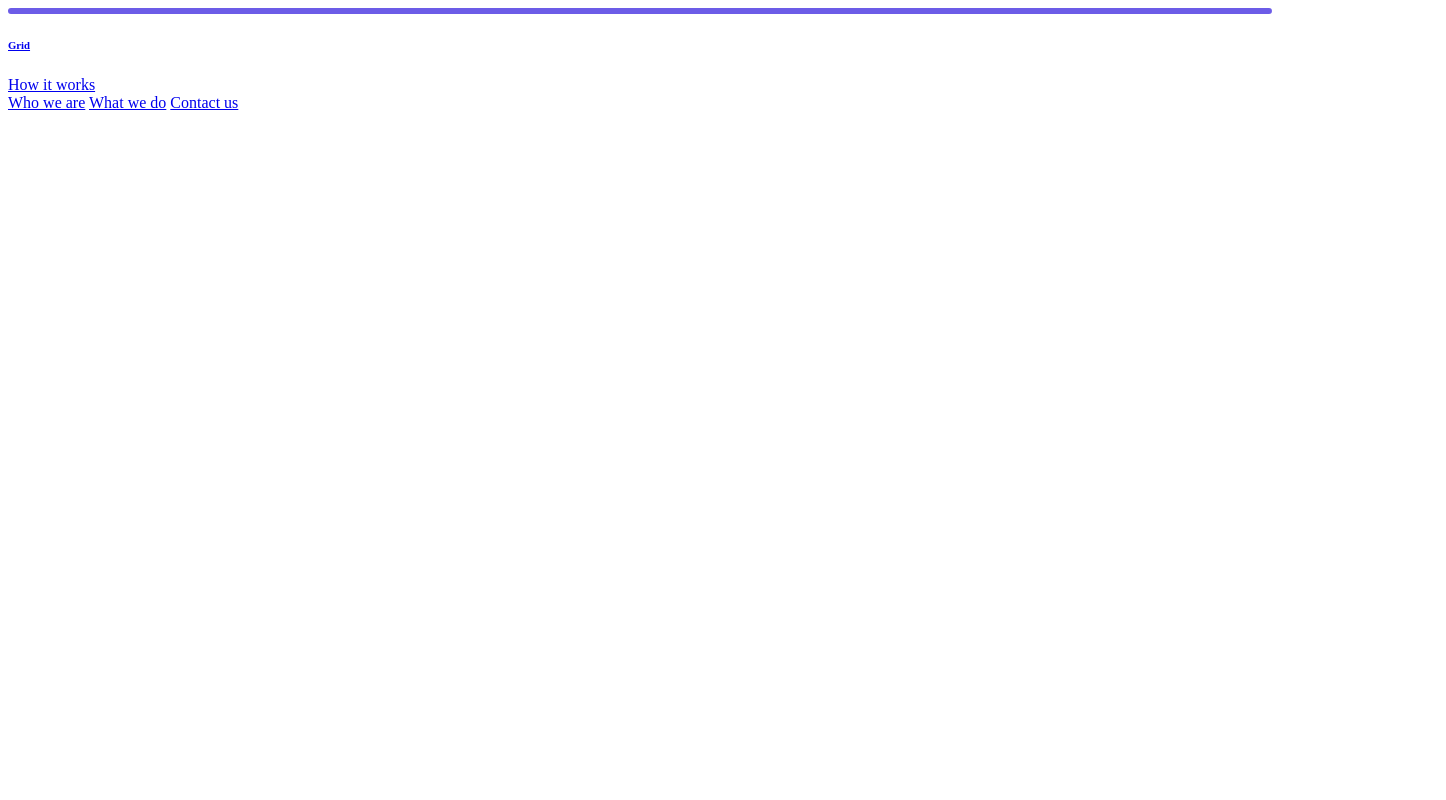
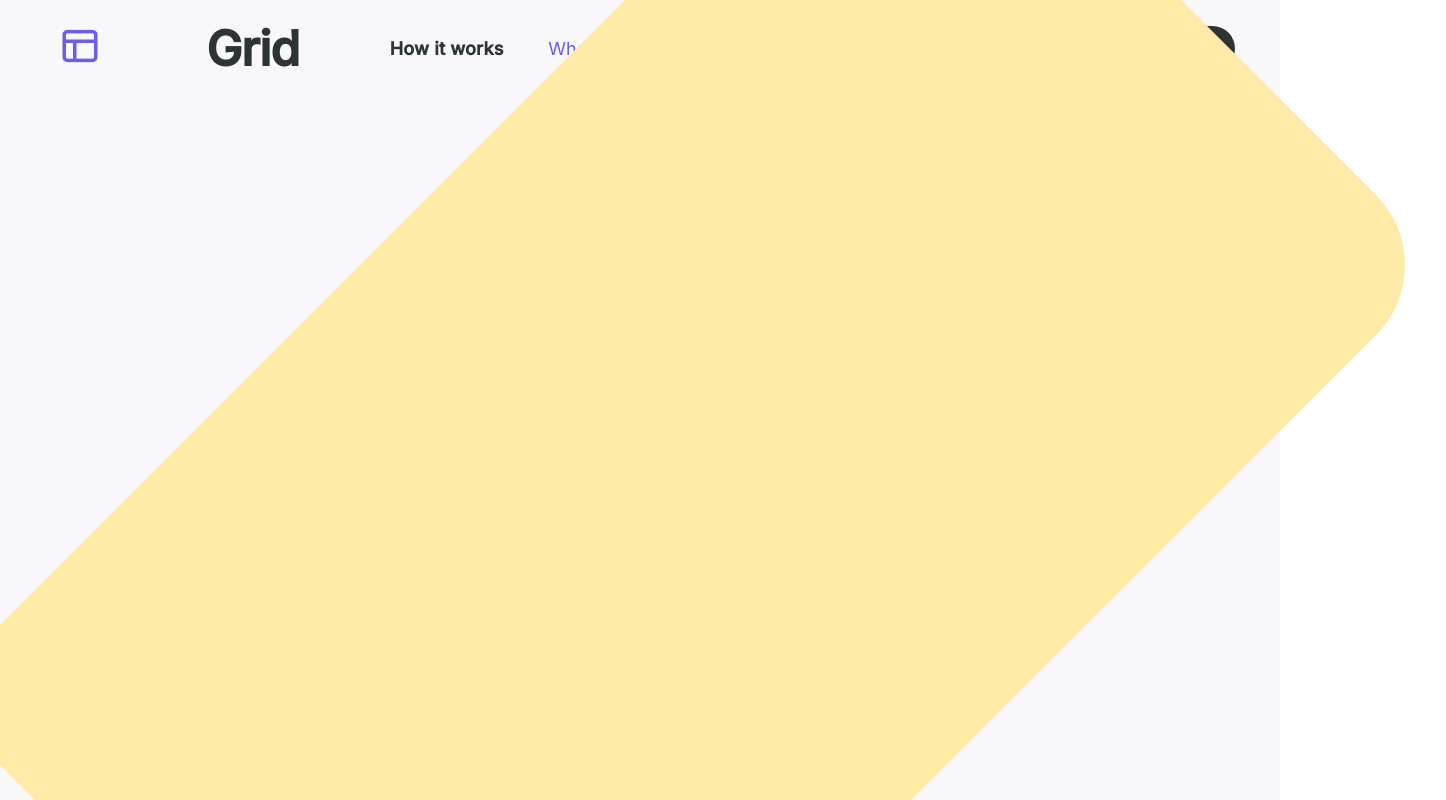
Before and after one commit to matze85eikholts/layout-markup-learn-projects, a plain HTML site: page 02-learning-figma-fonts-template/index.html in a window 1280 px wide. Shown: the top 800 px of the page, 1446 px wide, since content can reach past the window. Drawn offline with Linux system fonts and the light colour scheme.

Commit message:
Header changed and font added to the second project

```diff
--- a/02-learning-figma-fonts-template/index.html
+++ b/02-learning-figma-fonts-template/index.html
@@ -3,27 +3,39 @@
     <head>
         <meta charset="UTF-8">
         <link rel='stylesheet' href='style.css'>
+        <link rel="preconnect" href="https://fonts.googleapis.com">
+        <link rel="preconnect" href="https://fonts.gstatic.com" crossorigin>
+        <link href="https://fonts.googleapis.com/css2?family=Inter:wght@300;400;500&display=swap" rel="stylesheet">
         <title>Creative Website template</title>
     </head>
     <body>
         <div class='header'>
+                <div class='container'>
+                    <div class='header-line'>
                         <div class='header-logo'>
+                            <img src='icon-layout.png' alt=''>
+                        </div>
 
-                </div>
-                <div class='header-title'>
-                    <a href="@"><h6>Grid</h6></a>
+                        <a class='header-logo-title' href="@">
+                            Grid
+                        </a>
 
-                </div>
-                <div class='header-item'>
-                    <a href="@">How it works</a>
-                </div>
                         <div class='nav'>
+                            <a class='nav-item-separated' href="@">How it works</a>
                             <a class='nav-item' href="@">Who we are</a>
                             <a class='nav-item' href="@">What we do</a>
                             <a class='nav-item' href="@">Contact us</a>
                         </div>
 
+                        <div class='btn'>
+                            <a class='button' href="#">Sign In
+                            </a>
+                        </div>
+                    </div>
+                    <div class='back-rotated-rectangle'>
+                    </div>
 
+                </div>
         </div>
     </body>
 </html>
--- a/02-learning-figma-fonts-template/style.css
+++ b/02-learning-figma-fonts-template/style.css
@@ -1,15 +1,65 @@
 body {
+    margin: 0;
     background-color: #fff;
+    font-family: 'Inter', sans-serif;
+}
+.container{
+    background-color: #f8f8fa;
+}
+
+.header-line {
+    padding-top: 0px;
+    display: flex;
+    align-items: center;
+    justify-content: space-around;
+    height: 96px;
 }
 .header-logo {
-    background-color: #EEDDFF;
-    border: 3.5px solid #6C5CE7;
-    border-radius: 20px;
+    background-color: #f8f8fa;
 }
-.main-frame{
-    width: 1440px;
-    height: 1286px;
-    align-self: stretch;
-    background-color: #fff;
-    border-radius: 20px;
+
+.header-logo-title {
+    color:#2D3436;
+    text-decoration: none;
+    font-weight: 700;
+    font-size: 48px;
+    letter-spacing: -1px;
+    align-items: flex-end;
+
 }
+.nav-item-separated {
+    color:#2D3436;
+    text-decoration: none;
+    font-weight: 700;
+    font-size: 18px;
+    margin-right: 40px;
+    letter-spacing: 0.2px;
+}
+.nav-item {
+    color:#6C5CE7;
+    text-decoration: none;
+    font-weight: 400;
+    font-size: 18px;
+    margin-right: 40px;
+}
+
+.button {
+    background-color: #2D3436;
+    color: #FFFFFF;
+    text-decoration: none;
+    padding: 8px 46px;
+    border-radius: 999px;
+    font-weight: 700;
+    font-size: 24px;
+    letter-spacing: 0.25px;
+}
+.back-rotated-rectangle {
+    width: 1376.03px;
+    height: 767.91px;
+    left: 670px;
+    top: 250px;
+    bottom: -262.91px;
+    background: #FFEAA7;
+    border-radius: 99px;
+    transform: rotate(-45deg);
+}
```
Also changed, not shown: 02-learning-figma-fonts-template/# Blocks 📺/Horizontal 3.png (added), 02-learning-figma-fonts-template/# Blocks 📺/Horizontal 3.svg (added), 02-learning-figma-fonts-template/# Blocks 📺/icon-layout.png (added), 02-learning-figma-fonts-template/# Blocks 📺/icon-layout.svg (added), 02-learning-figma-fonts-template/Image.png (added), 02-learning-figma-fonts-template/Vector.png (added), 02-learning-figma-fonts-template/Vector1.png (added), 02-learning-figma-fonts-template/Wiggle.png (added), 02-learning-figma-fonts-template/icon-layout.png (added), 02-learning-figma-fonts-template/👥 Corporate.png (added). Lines whose indentation alone changed are shown as unchanged.
